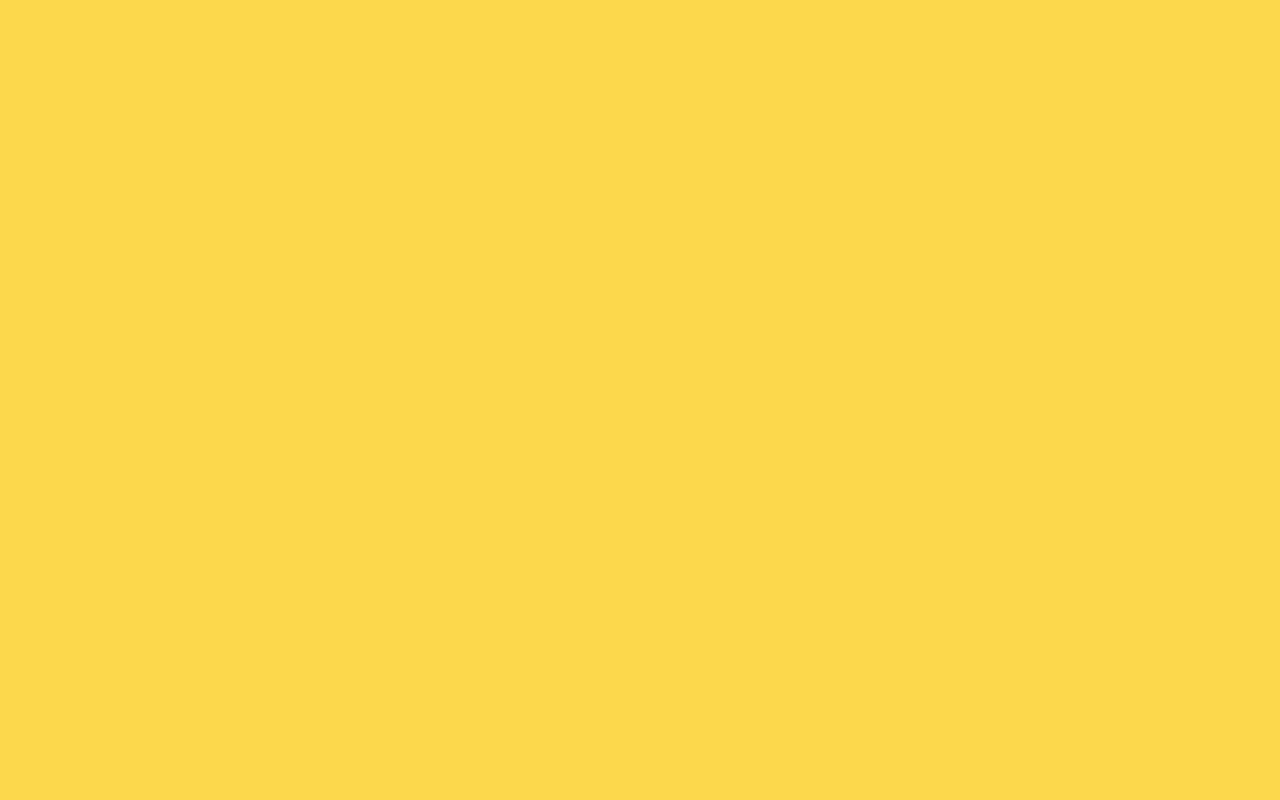
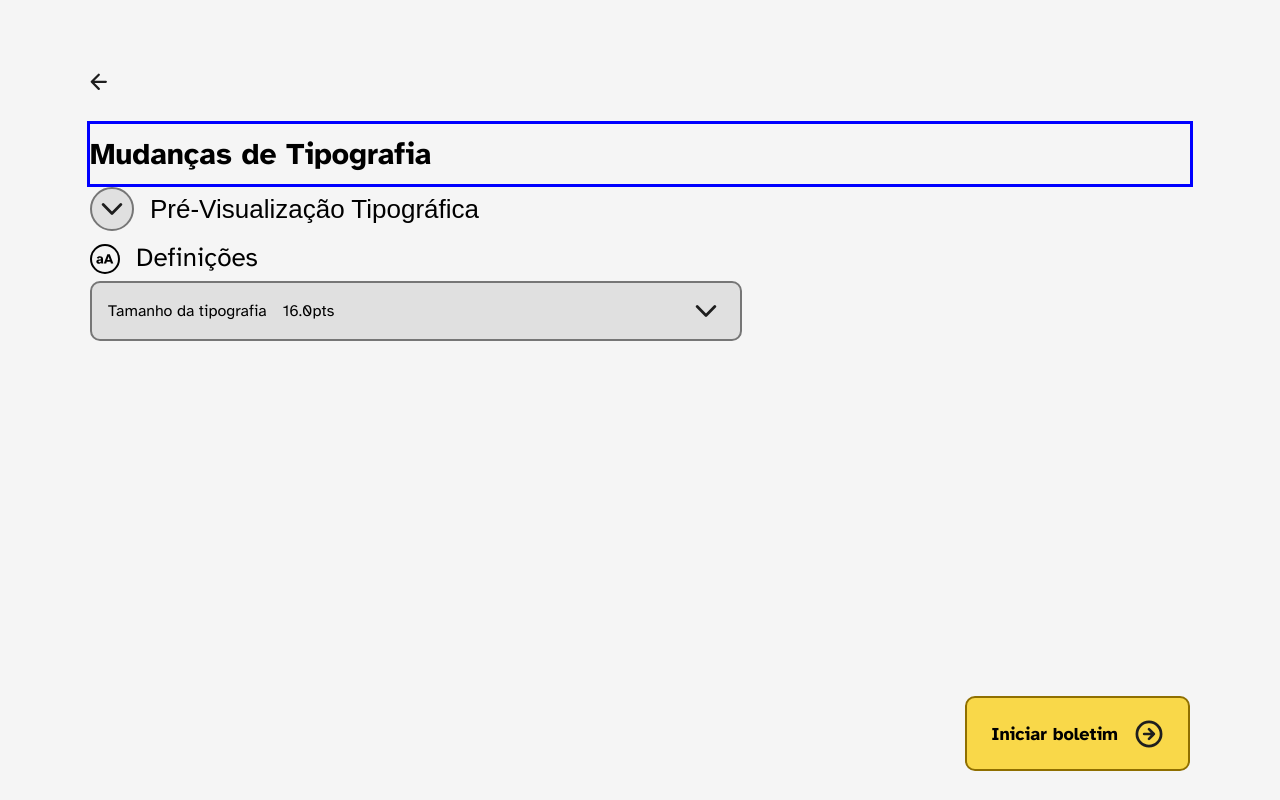
Before and after one commit to constancacc/Voto-Acessivel, a React (Vite) app in the folder voto-acessivel/: page /tipografia in a window 1280 px wide. Before the commit this address had no page. Built offline with nearby package versions, Linux system fonts and the light colour scheme.

Commit message:
adaptações de acessibilidade

```diff
--- a/voto-acessivel/src/App.jsx
+++ b/voto-acessivel/src/App.jsx
@@ -15,6 +15,7 @@ import SpeechAnnouncer from "./components/SpeechAnnouncer";
 import Acessibilidade from './pages/Acessibilidade';
 import PreDefinicoes from './pages/links-acessibilidade/PreDefinicoes';
 import LeitorEcra from './pages/links-acessibilidade/LeitorEcra';
+import Tipografia from './pages/links-acessibilidade/Tipografia';
 
 
 function App() {
@@ -39,6 +40,7 @@ function App() {
 
          <Route path="/pre-definicoes" element={<PreDefinicoes />} />
            <Route path="/leitor-ecra" element={<LeitorEcra />} />
+           <Route path="/tipografia" element={<Tipografia />} />
          {/*
         <Route path="/codigo-perfil" element={<CodigoPerfil />} />
 
--- a/voto-acessivel/src/pages/Acessibilidade.jsx
+++ b/voto-acessivel/src/pages/Acessibilidade.jsx
@@ -138,10 +138,10 @@ export default function Acessibilidade() {
              <div
             className="adap-cell"
             id="versao2"
-            onClick={() => navigate("/pre-definicoes")}
+            onClick={() => navigate("/tipografia")}
             role="button"
             tabIndex="0"
-            onKeyDown={(e) => { if (e.key === 'Enter') navigate("/pre-definicoes") }}
+            onKeyDown={(e) => { if (e.key === 'Enter') navigate("/tipografia") }}
             >
                 <span className="adap-title">
                     <img src={tipografia}></img>
--- a/voto-acessivel/src/pages/links-acessibilidade/LeitorEcra.jsx
+++ b/voto-acessivel/src/pages/links-acessibilidade/Tipografia.jsx
@@ -11,7 +11,8 @@ import AdaptCell from '../../components/AdaptCell.jsx'
 
 
 /* imagens */
-import varrimento from "../../assets/a11y/varrimento.svg";
+import tipo from "../../assets/a11y/tipografia.svg";
+
 
 import next from "../../assets/collapse-open.svg";
 
@@ -23,10 +24,10 @@ import '../../styles/intro.css';
 import '../../styles/variables.css';
 import '../../styles/a11y.css';
 
-export default function LeitorEcra() {
+export default function Tipografia() {
   const navigate = useNavigate();
-  const [tempo, setTempo] = useState(2.0); // <- Valor inicial de 2.0 segundos
-  const [volume, setVolume] = useState(50.0); // Valor inicial em porcentagem
+  const [tipografia, setTipografia] = useState(16.0); // <- Valor inicial de 2.0 segundos
+
 
 
   return (
@@ -34,14 +35,14 @@ export default function LeitorEcra() {
       {/* Botão voltar */}
       <div style={{ gridColumn: "2", gridRow: "2", display: "flex", alignItems: "center" }}>
         <button onClick={() => navigate(-1)} className="back-container" aria-label="Voltar à página anterior">
-          <svg className="back-btn" xmlns="http://www.w3.org/2000/svg" width="22" height="22" viewBox="0 0 22 22" fill="none">
+         <svg className="back-btn" xmlns="http://www.w3.org/2000/svg" width="22" height="22" viewBox="0 0 22 22" fill="none">
             <path d="M10.9992 2.2002L2.19922 11.0002M2.19922 11.0002L10.9992 19.8002M2.19922 11.0002H19.7992" stroke="#1E1E1E" strokeWidth="2.8" strokeLinecap="round" strokeLinejoin="round"/>
           </svg>
         </button>
       </div>
 
       <div style={{ gridColumn: "2 / span 12", gridRow: "3"}}>
-        <h1>Definições de Leitor de Ecrã</h1>
+        <h1>Mudanças de Tipografia</h1>
 
       </div>
 
@@ -49,45 +50,30 @@ export default function LeitorEcra() {
 
       <div style={{ gridColumn: "2 / span 12", gridRow: "4", position: "relative" }}>
         <div id="motoras">
+
+            <CollapseBox title="Pré-Visualização Tipográfica">
+                 <p>
+                    Nesta eleição, os cidadãos elegem os membros da Câmara Municipal, incluindo o/a <b>Presidente da Câmara</b>, que será responsável
+                    pela gestão do município durante os próximos 4 anos.
+                    </p>
+
+            </CollapseBox>
+
             <div className='pre-def-title'>
-                <img src={varrimento}></img>
-                <h3>Varrimento</h3>
+                <img src={tipo}></img>
+                <h3>Definições</h3>
             </div>
 
-            <div className='pre-def-content'>
-                <p> Estas opções dizem respeito à ativação da opção de varrimento e do seu tempo entre células. </p>
-             </div>
+
 
             <div style={{ position: "absolute" }} className="adap-list">
-            <div
-            className="adap-cell ativo"
-            role="button"
-            tabIndex="0"
-            >
-                <span className="adap-title">
-                    <p>Ativar</p>
-                </span>
-
-                <svg xmlns="http://www.w3.org/2000/svg" width="26" height="20" viewBox="0 0 26 20" fill="none">
-                <path d="M24 1.5L9.89353 18.5L2 11.0718" stroke="white" stroke-width="3" stroke-linecap="round" stroke-linejoin="round"/>
-                </svg>
-
-            </div>
 
               <AdaptCell
-                title="Tempo de Varrimento"
-                value={`${tempo.toFixed(1)}s`}
+                title="Tamanho da tipografia"
+                value={`${tipografia.toFixed(1)}pts`}
                 icon={next}
                 editable={true}
-                onConfirm={(newVal) => setTempo(newVal)}
-              />
-
-              <AdaptCell
-                title="Volume"
-                value={`${volume.toFixed(1)}s`}
-                icon={next}
-                editable={true}
-                onConfirm={(newVal) => setVolume(newVal)}
+                onConfirm={(newVal) => setTipografia(newVal)}
               />
 
             </div>
--- a/voto-acessivel/src/styles/a11y.css
+++ b/voto-acessivel/src/styles/a11y.css
@@ -40,16 +40,6 @@
     border-radius: 10px;
 }
 
-span img{
-    display: flex;
-    width: 30px;
-    height: 30px;
-    padding: 6.136px 6.818px;
-    justify-content: space-between;
-    align-items: center;
-    aspect-ratio: 1/1;
-}
-
 span p {
     font-size: var(--font-base-size);
     margin-bottom: 0;
@@ -63,6 +53,14 @@ div.ativo > span > p {
     font-weight: 700;
    background: var(--Active-color, #327353);
    border-radius: 10px;
+}
+
+.adapt-info{
+    display: flex;
+    padding: 16px;
+    justify-content: space-between;
+    align-items: center;
+    align-self: stretch;
 }
 
 /*PRÉ-DEFINIÇÕES*/
```
